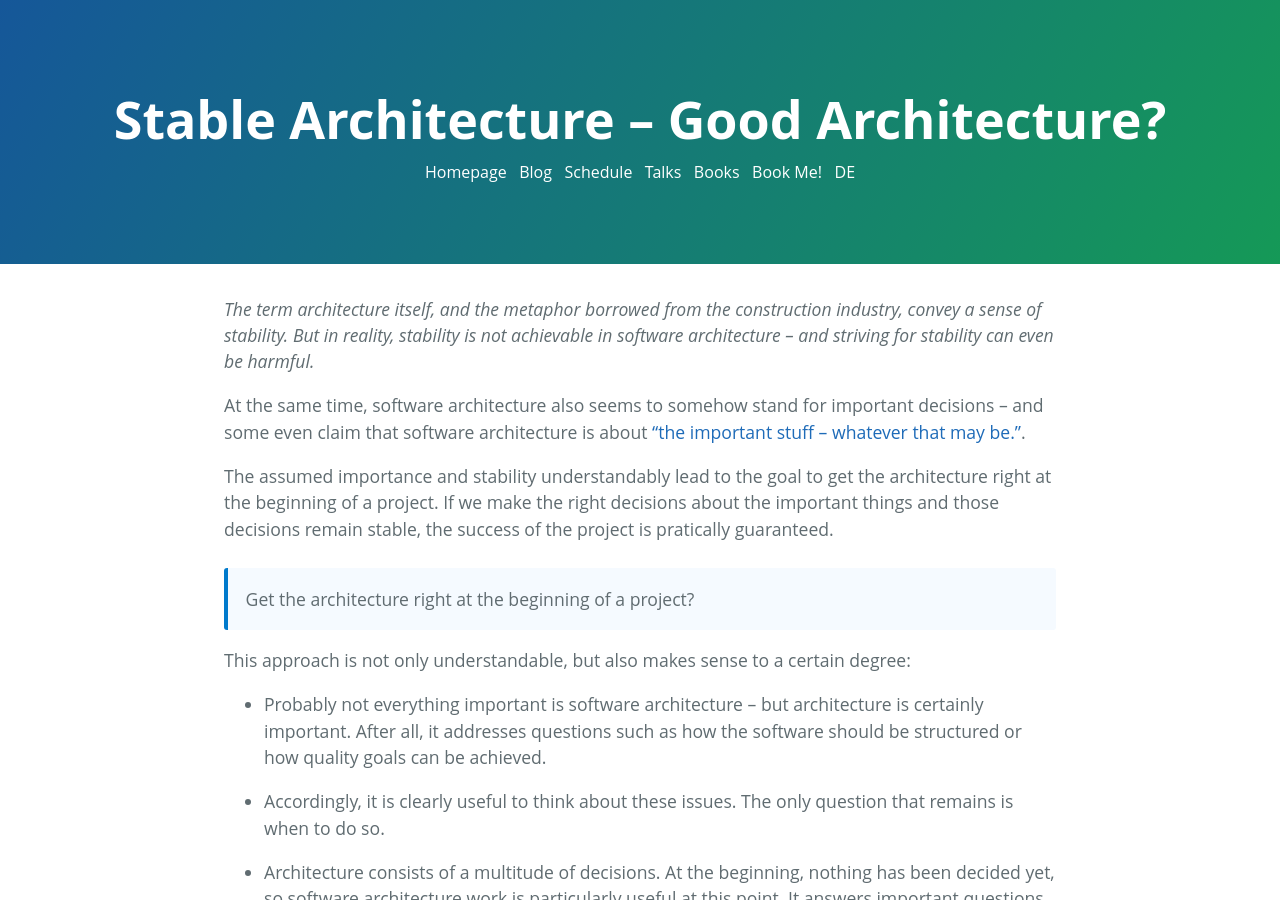
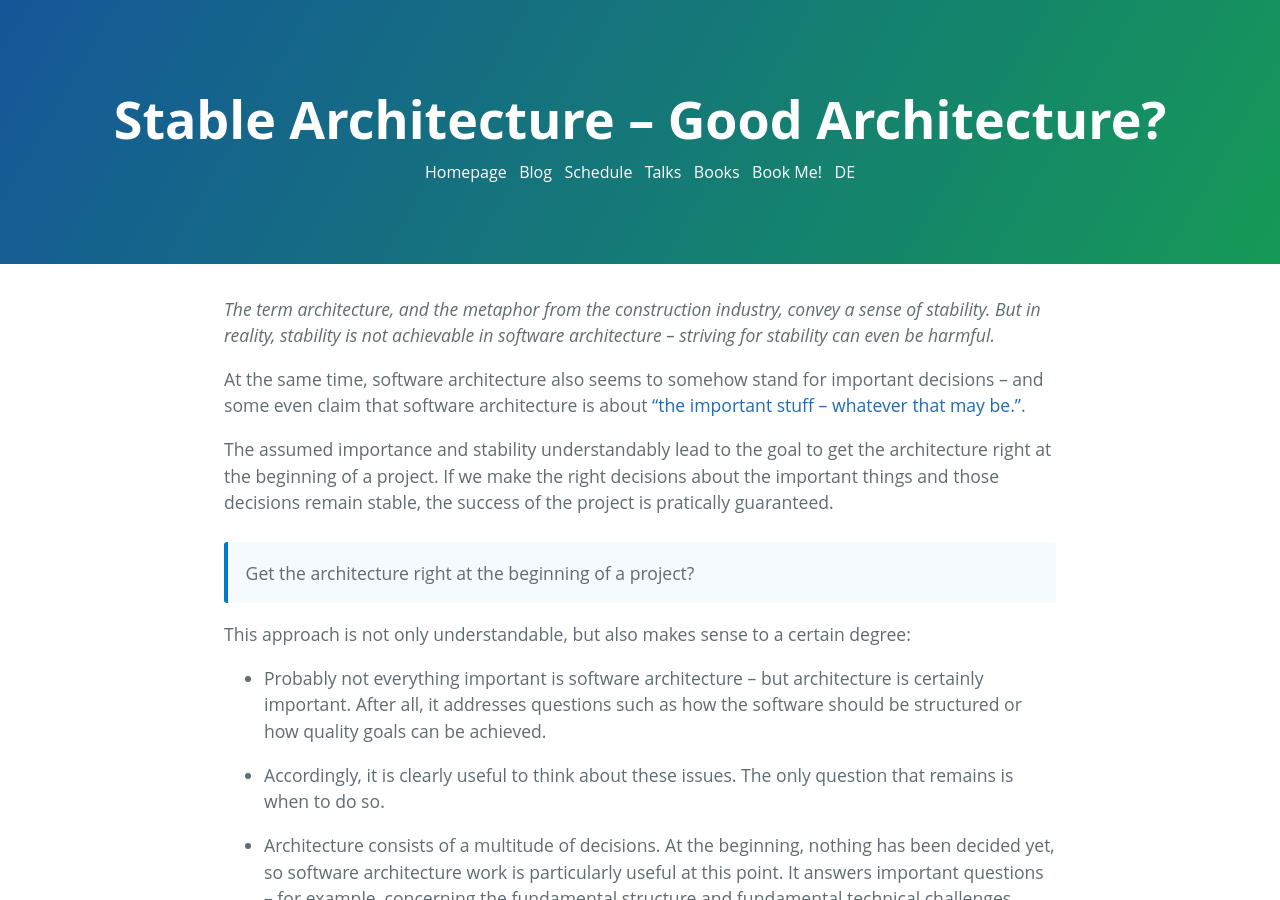
Before and after one commit to ewolff/ewolff.com, a Jekyll site: the page built from _posts/2026-09-16-stable-architecture-good-architecture.md, in a window 1280 px wide and 900 px high. Built offline with Jekyll 4.4.1, drawn with Linux system fonts in a browser that asks for light colours.

Commit message:
Shorter description for the new blog post

```diff
--- a/_posts/2026-09-16-stable-architecture-good-architecture.md
+++ b/_posts/2026-09-16-stable-architecture-good-architecture.md
@@ -1,7 +1,7 @@
 ---
 title: "Stable Architecture – Good Architecture?"
 layout: blog
-description: "The term architecture itself, and the metaphor borrowed from the construction industry, convey a sense of stability. But in reality, stability is not achievable in software architecture – and striving for stability can even be harmful."
+description: "The term architecture, and the metaphor from the construction industry, convey a sense of stability. But in reality, stability is not achievable in software architecture – striving for stability can even be harmful."
 tags:
 - Stability
 ---
```
